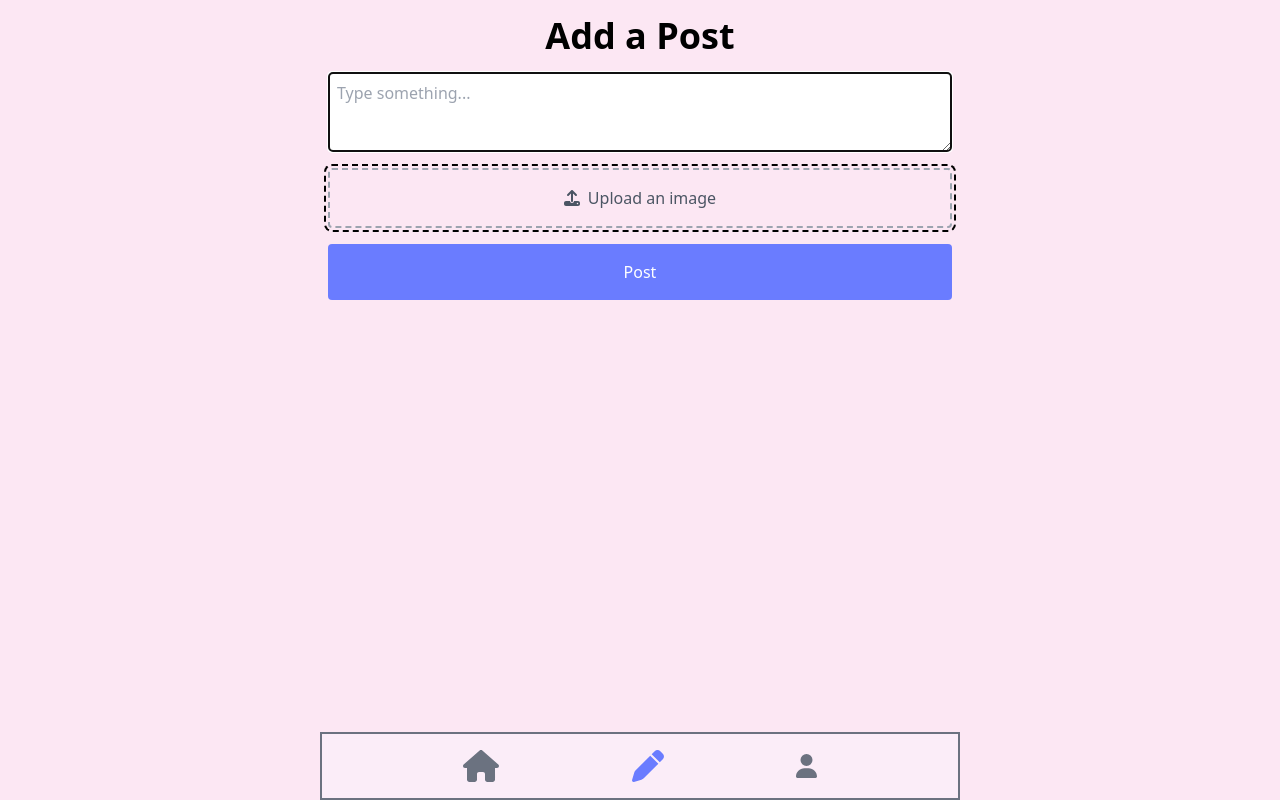
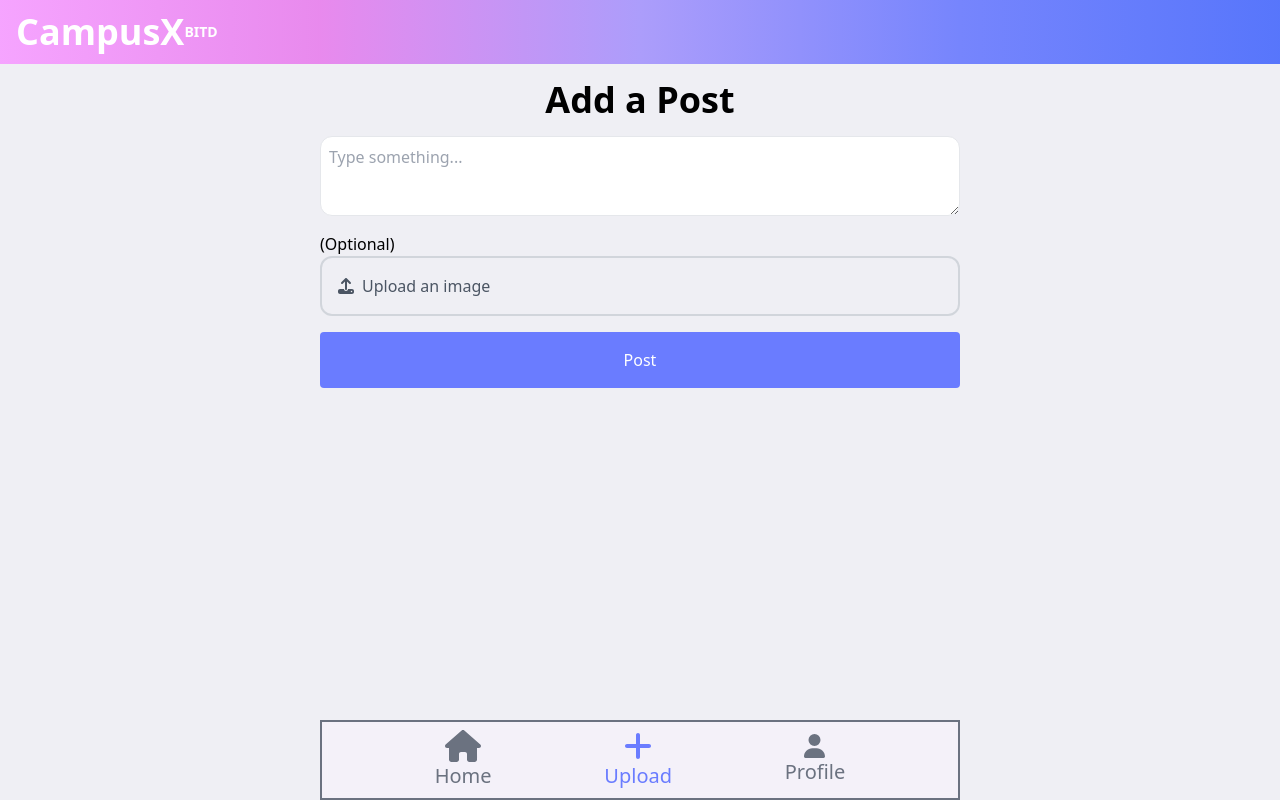
Before and after one commit to adnankhan46/campusx, a React (Vite) app in the folder client/: page /upload in a window 1280 px wide. Built offline with nearby package versions, Linux system fonts and the light colour scheme.

Commit message:
UI UX Changes

```diff
--- a/client/src/App.jsx
+++ b/client/src/App.jsx
@@ -4,17 +4,13 @@ import Home from "./pages/Home";
 import Signup from "./pages/Signup";
 import Login from "./pages/Login";
 
-import UpdateProfile from "./pages/UpdateProfile";
 import Profile from "./pages/Profile";
-
-import { useSelector } from "react-redux";
 import PrivateRoute from "./components/PrivateRoute";
 import AddPost from "./pages/AddPost";
+import PostPage from "./pages/PostPage";
 
 
 function App() {
-  const {currentUser} = useSelector((state)=>state.user);
-
   return (
     <>
 
@@ -30,7 +26,7 @@ function App() {
    </Route>
 
    <Route path='/upload' element={<AddPost/>}/>
-   <Route path='/updateprofile' element={<UpdateProfile/>}/>
+   <Route path='/post/:postId' element={<PostPage/>}/>
 
 
 
--- a/client/src/components/Bottombar.jsx
+++ b/client/src/components/Bottombar.jsx
@@ -1,6 +1,6 @@
 import React, { useState, useEffect } from 'react';
 import { FontAwesomeIcon } from '@fortawesome/react-fontawesome';
-import { faHome, faPen, faUser } from '@fortawesome/free-solid-svg-icons';
+import { faHome, faPen, faUser, faPlus, faBell } from '@fortawesome/free-solid-svg-icons';
 import { Link, useNavigate, useLocation } from 'react-router-dom';
 
 const BottomBar = () => {
@@ -31,20 +31,28 @@ const BottomBar = () => {
     navigate(path);
   };
   return (
-    <div className="fixed bottom-0 gap-2 w-full md:w-1/2 border-2 border-gray-500 bg-[#FAF4FE] bg-opacity-50 text-white p-4 flex justify-evenly items-center mx-auto backdrop-blur-sm">
+    <div className="fixed bottom-0 gap-2 w-full md:w-1/2 border-2 border-gray-500 bg-[#FAF4FE] bg-opacity-50 text-white p-2 flex justify-evenly items-center mx-auto backdrop-blur-sm">
 
-      <div onClick={() => handleTabClick('home', '/home')} className="flex items-center justify-center">
+      <div onClick={() => handleTabClick('home', '/home')} className="flex flex-col text-black items-center justify-center">
         <FontAwesomeIcon icon={faHome} className={`h-8 ${activeTab === 'home' ? 'text-[#6a7cff]' : 'text-gray-500'}`} />
+      <p className={`text-xl ${activeTab === 'home' ? 'text-[#6a7cff]' : 'text-gray-500'}`}>Home</p>
       </div>
 
 
-      <div onClick={() => handleTabClick('upload', '/upload')} className="flex items-center justify-center">
-        <FontAwesomeIcon icon={faPen} className={`h-8 ${activeTab === 'upload' ? 'text-[#6a7cff]' : 'text-gray-500'}`} />
-      </div>
+      <div onClick={() => handleTabClick('upload', '/upload')} className="flex flex-col text-black  items-center justify-center">
+        <FontAwesomeIcon icon={faPlus} className={`h-8 ${activeTab === 'upload' ? 'text-[#6a7cff]' : 'text-gray-500'}`} />
+        <p className={`text-xl ${activeTab === 'upload' ? 'text-[#6a7cff]' : 'text-gray-500'}`}>Upload</p>
+        </div>
 
-      <div onClick={() => handleTabClick('profile', '/profile')} className="flex items-center justify-center">
+     {/* <div onClick={() => handleTabClick('upload', '/upload')} className="flex flex-col text-black  items-center justify-center">
+        <FontAwesomeIcon icon={faBell} className={`h-8 ${activeTab === 'upload' ? 'text-[#6a7cff]' : 'text-gray-500'}`} />
+        <p className={`text-xl ${activeTab === 'upload' ? 'text-[#6a7cff]' : 'text-gray-500'}`}>Notification</p>
+  </div>*/}
+
+      <div onClick={() => handleTabClick('profile', '/profile')} className="flex flex-col text-black  items-center justify-center">
         <FontAwesomeIcon icon={faUser} className={`h-6  ${activeTab === 'profile' ? 'text-[#6a7cff]' : 'text-gray-500'}`} />
-      </div>
+        <p className={`text-xl ${activeTab === 'profile' ? 'text-[#6a7cff]' : 'text-gray-500'}`}>Profile</p>
+        </div>
     </div>
   );
 };
--- a/client/src/pages/AddPost.jsx
+++ b/client/src/pages/AddPost.jsx
@@ -3,6 +3,7 @@ import axios from 'axios';
 import { FontAwesomeIcon } from '@fortawesome/react-fontawesome';
 import { faUpload, faTimes } from '@fortawesome/free-solid-svg-icons';
 import BottomBar from '../components/Bottombar';
+import Navbar from '../components/Navbar';
 
 const AddPost = () => {
   const [postContent, setPostContent] = useState('');
@@ -11,9 +12,8 @@ const AddPost = () => {
   const inputRef = useRef(null);
 
   useEffect(() => {
-    // Focus on the input element when the component mounts
     inputRef.current.focus();
-  }, []); //
+  }, []);
 
   const handlePost = async () => {
     const formData = new FormData();
@@ -23,11 +23,7 @@ const AddPost = () => {
     }
 
     try {
-      await axios.post('http://localhost:5000/posts', formData, {
-        headers: {
-          'Content-Type': 'multipart/form-data',
-        },
-      });
+      // POST: API Calling...
       setPostContent('');
       setImage(null);
     } catch (error) {
@@ -40,10 +36,11 @@ const AddPost = () => {
   };
 
   return (
-    <div className="flex flex-col items-center min-h-screen bg-pink-100 p-4">
-      <h1 className="text-2xl md:text-4xl font-bold mb-4">Add a Post</h1>
+    <div className="flex flex-col items-center min-h-screen bg-[#EFEFF4] pb-[120px]">
+    <Navbar/>
+      <h1 className="text-2xl md:text-4xl font-bold my-4">Add a Post</h1>
       <textarea
-        className="w-full md:w-1/2 p-2 h-20 rounded mb-4 border focus:border-[#6a7cff]"
+        className="w-full md:w-1/2 p-2 h-20 rounded-xl mb-4 border focus:outline-none"
         placeholder="Type something..."
         value={postContent}
         onChange={(e) => setPostContent(e.target.value)}
@@ -51,8 +48,9 @@ const AddPost = () => {
       ></textarea>
 
       <div className="w-full md:w-1/2 mb-4">
-        <label className="flex items-center justify-center border-2 border-dashed border-gray-400 rounded p-4 cursor-pointer hover:bg-gray-200 outline-dashed outline-2 outline-offset-2 ">
-          <FontAwesomeIcon icon={faUpload} className="text-gray-600 mr-2" />
+      <p>{`(Optional)`}</p>
+        <label className="flex items-center justify-start p-4 cursor-pointer hover:bg-gray-200  border-2 border-gray-300 rounded-xl">
+        <FontAwesomeIcon icon={faUpload} className="text-gray-600 mr-2" />
           <span className="text-gray-600">Upload an image</span>
           <input
             type="file"
@@ -66,6 +64,11 @@ const AddPost = () => {
             <p className="text-center text-gray-600">
               Selected file: {image.name}
             </p>
+           <img
+              src={URL.createObjectURL(image)}
+              alt="Selected"
+              className="mt-2 max-w-full max-h-36 rounded"
+            />
             <button
               className="mt-2 p-2 bg-gray-500 text-white hover:text-black rounded"
               onClick={handleCancelImage}
--- a/client/src/pages/Front.jsx
+++ b/client/src/pages/Front.jsx
@@ -8,12 +8,12 @@ const Front = () => {
   const navigate = useNavigate();
 
   const {currentUser} = useSelector((state)=> state.user);
-  useEffect(() => {
-    if (currentUser !== null){
-      navigate("/home");
-    }
+  // useEffect(() => {
+  //   if (currentUser !== null){
+  //     navigate("/home");
+  //   }
 
-  }, []);
+  // }, []);
 
   const typedTextRef = useRef(null);
   const typedInstanceRef = useRef(null);
--- a/client/src/pages/Home.jsx
+++ b/client/src/pages/Home.jsx
@@ -8,7 +8,7 @@ import PostCard from '../components/PostCard';
 function Home() {
   const {currentUser} = useSelector((state)=> state.user)
   return (
-    <div className="flex flex-col items-center min-h-screen bg-white">
+    <div className="flex flex-col items-center min-h-screen bg-white mb-[120px]">
     <Navbar/>
       <div className="mt-4 flex flex-col w-full md:w-1/2 items-center">
       {/*<h1 className="text-2xl md:text-4xl font-bold mb-4">Home</h1>*/}
--- /dev/null
+++ b/client/src/pages/PostPage.jsx
@@ -0,0 +1,24 @@
+import React, { useState } from 'react';
+import PostCard from '../components/PostCard';
+import Navbar from '../components/Navbar';
+import BottomBar from '../components/Bottombar';
+
+
+const PostPage = () => {
+
+
+  return (
+    <div className="flex flex-col items-center min-h-screen bg-slate-300 mb-[120px]">
+    <Navbar/>
+    POST PAGE WITH COMMENTS
+    <PostCard/>
+    <h1 className="text-xl md:text-4xl font-bold my-4">Comments</h1>
+    <BottomBar/>
+    </div>
+
+  )
+};
+
+
+
+export default PostPage;
--- a/client/src/pages/UpdateProfile.jsx
+++ /dev/null
@@ -1,30 +0,0 @@
-import React, { useState } from 'react';
-import axios from 'axios';
-import BottomBar from '../components/Bottombar';
-import PostCard from '../components/PostCard';
-
-const UpdateProfile = () => {
-  const [email, setEmail] = useState('');
-  const [password, setPassword] = useState('');
-
-  const handleUpdateUser = async () => {
-
-  };
-
-  return (
-    <div className="flex flex-col items-center justify-center min-h-screen bg-pink-100 p-4">
-    <div className='flex flex-col w-full items-center border border-red-600'>
-    <h1 className="text-2xl md:text-4xl font-bold  mb-4  rounded-full">Update Profile</h1>
-    <input className="w-full md:w-1/2 p-2 mb-2 border rounded-xl" type="email" placeholder="Email" value={email} onChange={(e) => setEmail(e.target.value)} />
-    <input className="w-full md:w-1/2 p-2 mb-2 border rounded-xl" type="password" placeholder="Password" value={password} onChange={(e) => setPassword(e.target.value)} />
-    <button className="mt-4 p-2 bg-blue-500 text-white rounded ">UPDATE</button>
-
-    </div>
-    </div>
-
-  )
-};
-
-
-
-export default UpdateProfile;
```
Also changed, not shown: client/src/pages/Profile.jsx (+11 -11 lines).
